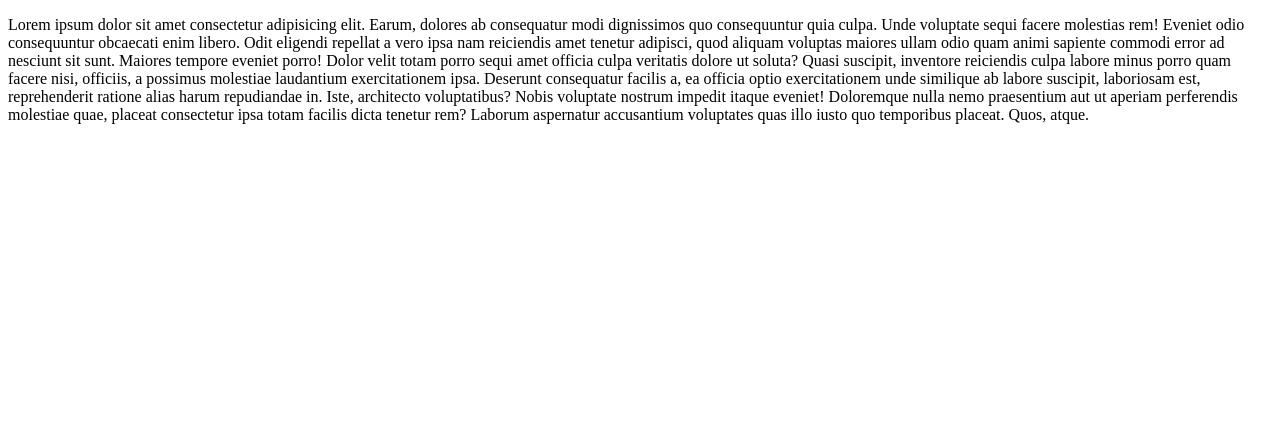
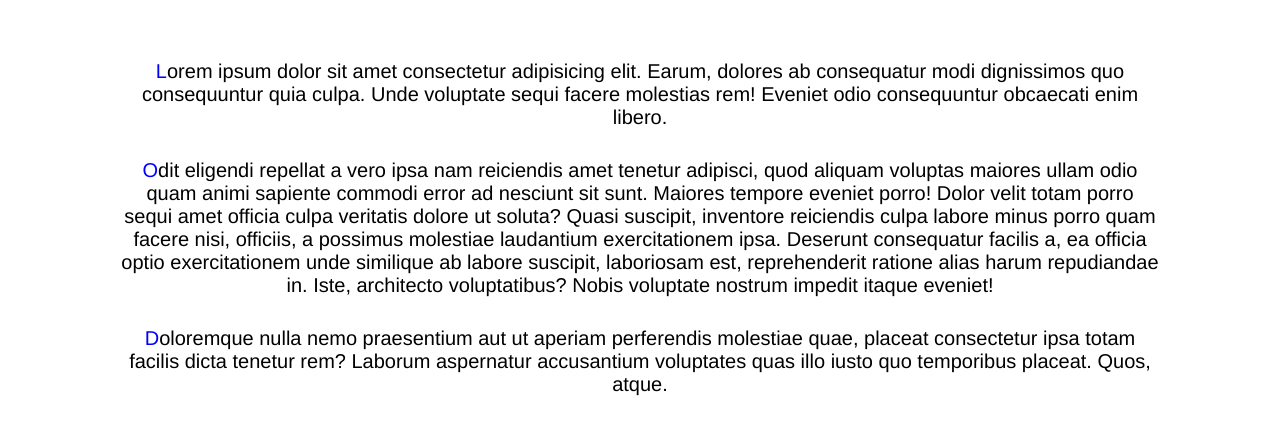
Before and after one commit to KaterynaSolovei/practice_github, a plain HTML site: page index.html in a window 1280 px wide. Drawn offline with Linux system fonts and the light colour scheme.

Commit message:
initial commit

```diff
--- a/index.html
+++ b/index.html
@@ -5,6 +5,7 @@
   <meta charset="UTF-8">
   <meta http-equiv="X-UA-Compatible" content="IE=edge">
   <meta name="viewport" content="width=device-width, initial-scale=1.0">
+  <link rel="stylesheet" href="style.css">
   <title>Document</title>
 </head>
 
@@ -14,18 +15,17 @@
     <p>
       Lorem ipsum dolor sit amet consectetur adipisicing elit. Earum, dolores ab consequatur modi dignissimos quo
       consequuntur quia culpa. Unde voluptate sequi facere molestias rem! Eveniet odio consequuntur obcaecati enim
-      libero.
-      Odit eligendi repellat a vero ipsa nam reiciendis amet tenetur adipisci, quod aliquam voluptas maiores ullam odio
+      libero.</p>
+    <p>Odit eligendi repellat a vero ipsa nam reiciendis amet tenetur adipisci, quod aliquam voluptas maiores ullam odio
       quam animi sapiente commodi error ad nesciunt sit sunt. Maiores tempore eveniet porro!
       Dolor velit totam porro sequi amet officia culpa veritatis dolore ut soluta? Quasi suscipit, inventore reiciendis
       culpa labore minus porro quam facere nisi, officiis, a possimus molestiae laudantium exercitationem ipsa.
       Deserunt consequatur facilis a, ea officia optio exercitationem unde similique ab labore suscipit, laboriosam est,
       reprehenderit ratione alias harum repudiandae in. Iste, architecto voluptatibus? Nobis voluptate nostrum impedit
-      itaque eveniet!
-      Doloremque nulla nemo praesentium aut ut aperiam perferendis molestiae quae, placeat consectetur ipsa totam
+      itaque eveniet!</p>
+    <p>Doloremque nulla nemo praesentium aut ut aperiam perferendis molestiae quae, placeat consectetur ipsa totam
       facilis dicta tenetur rem? Laborum aspernatur accusantium voluptates quas illo iusto quo temporibus placeat. Quos,
-      atque.
-    </p>
+      atque.</p>
   </div>
 
 </body>
--- a/style.css
+++ b/style.css
@@ -0,0 +1,15 @@
+* {
+  box-sizing: border-box;
+  margin: 30px 30px;
+  font-family: 'Franklin Gothic Medium', 'Arial Narrow', Arial, sans-serif;
+  color: black;
+}
+
+p {
+  font-size: 20px;
+  text-align: center;
+}
+
+p::first-letter {
+color: blue;
+}
```
Also changed, not shown: 1 other file.
